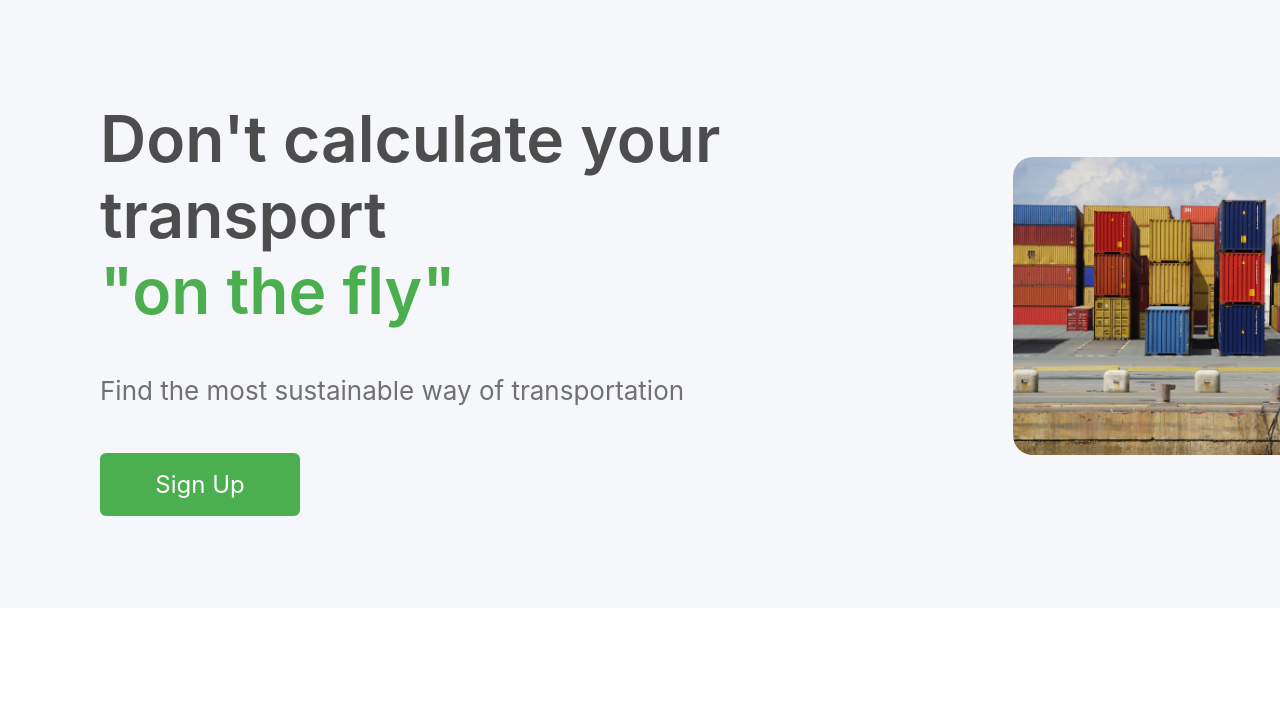
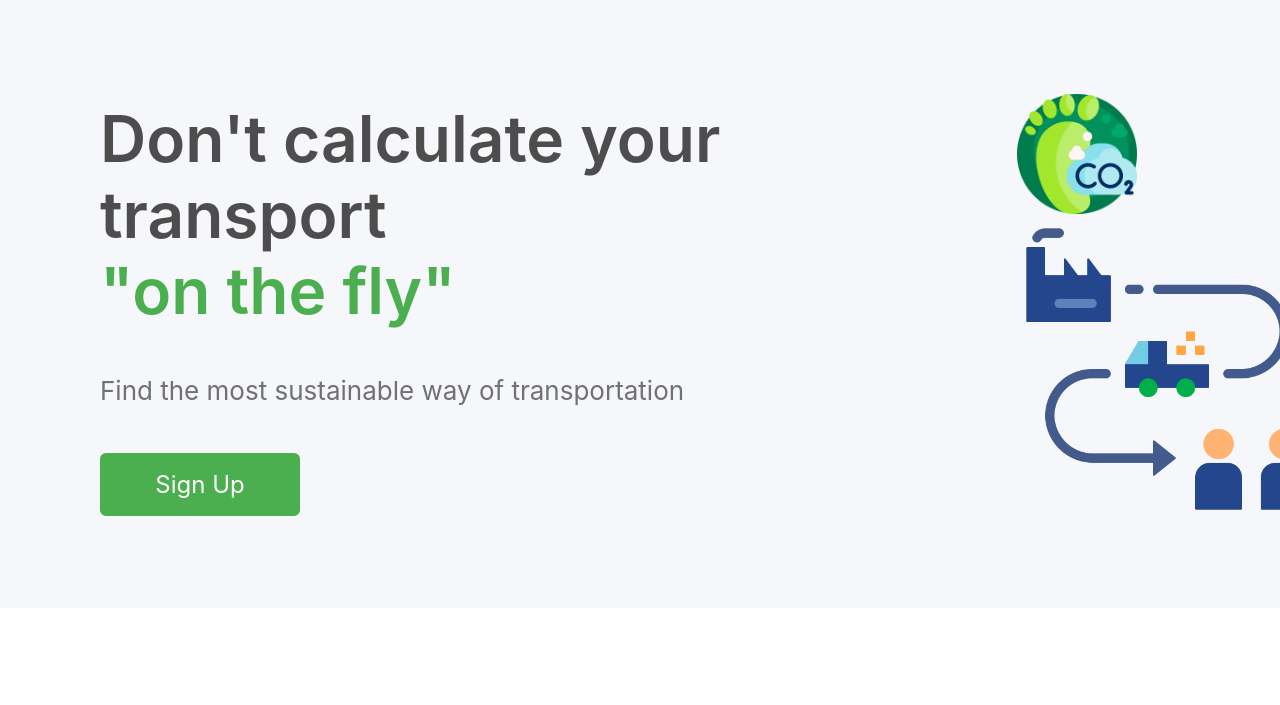
Before and after one commit to maiigl/CO2une, a plain HTML site: page index.html in a window 1280 px wide. Shown: the part 87-792 px from the top of the page. Drawn offline with Linux system fonts and the light colour scheme.

Commit message:
change image

```diff
--- a/index.html
+++ b/index.html
@@ -42,7 +42,11 @@
       </div>
       <div id="hero-image">
         <img
-          src="../CO2une/resource/images/container_stacked.jpg"
+          src="../CO2une/resource/images/co2-fussabdruck.png"
+          alt="Container Stacked"
+          style="max-width: 100%; max-height: 120px" />
+        <img
+          src="../CO2une/resource/images/logistic.png"
           alt="Container Stacked"
           style="max-width: 100%; max-height: 300px" />
       </div>
```
Also changed, not shown: resource/images/co2-fussabdruck.png (added), resource/images/logistic.png (added).
